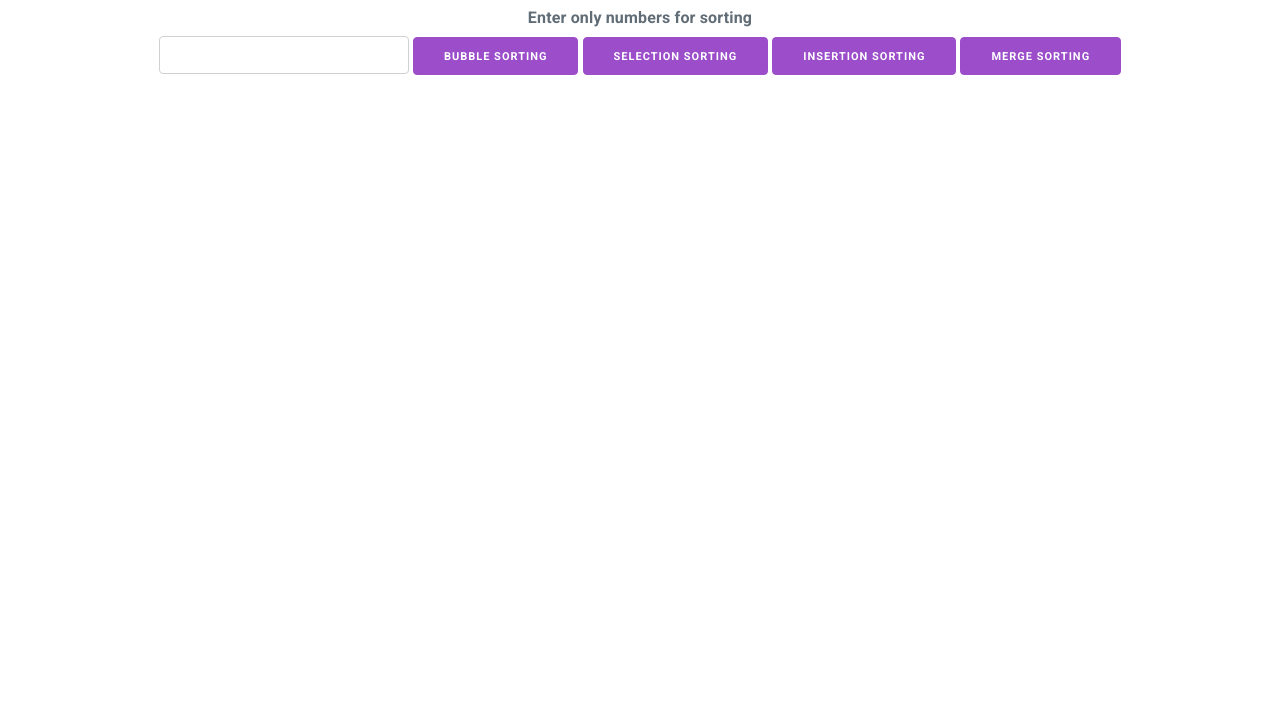
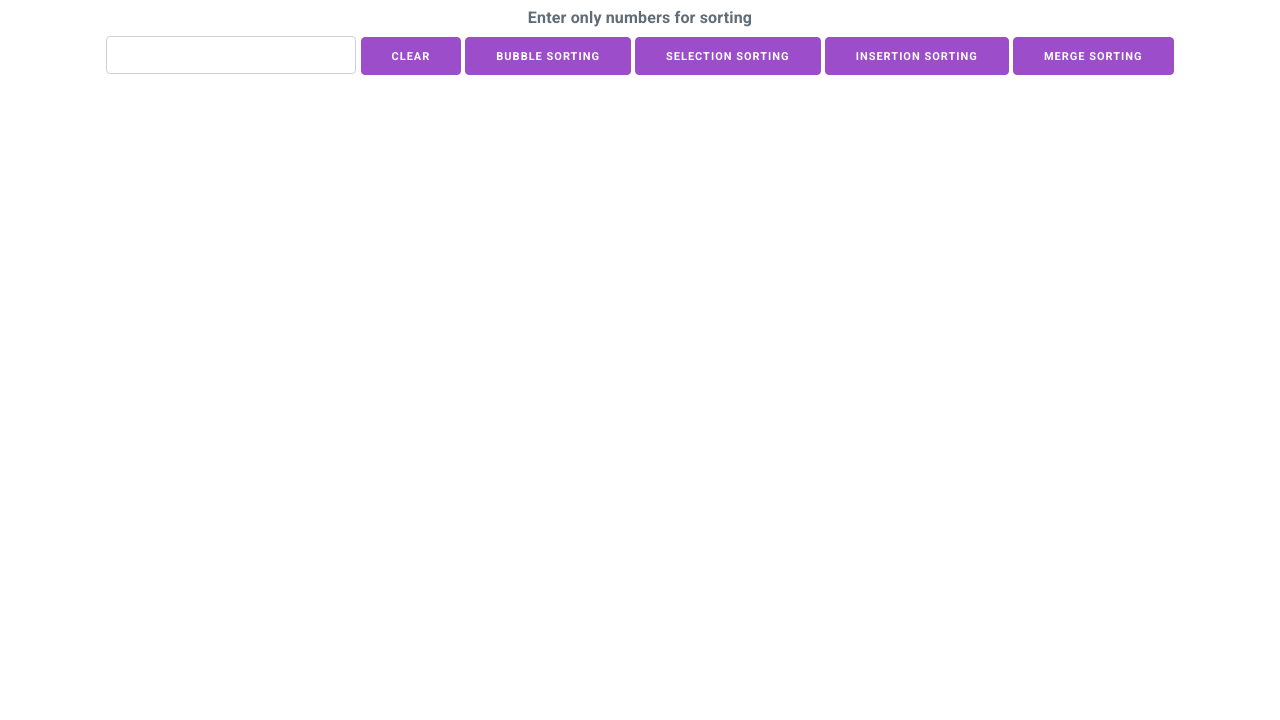
Before and after one commit to am-nav/HomeWork-JS, a plain HTML site: page Sorting/index.html in a window 1280 px wide. Shown: the part 80-800 px from the top of the page. Drawn offline with nearby package versions, Linux system fonts and the light colour scheme.

Commit message:
index.html

```diff
--- a/Sorting/index.html
+++ b/Sorting/index.html
@@ -16,6 +16,7 @@
 
     <label for="">Enter only numbers for sorting</label>
     <input style="width: 250px;" type="text" id="input-numbers">
+    <button id="clear">Clear</button>
     <button id="bubble-sort">Bubble sorting</button>
     <button id="selection-sort">Selection sorting</button>
     <button id="insertion-sort">Insertion sorting</button>
@@ -29,3 +30,4 @@
     <script src="./src/scripts/sorting.js"></script>
 </body>
 </html>
+</html>
```
